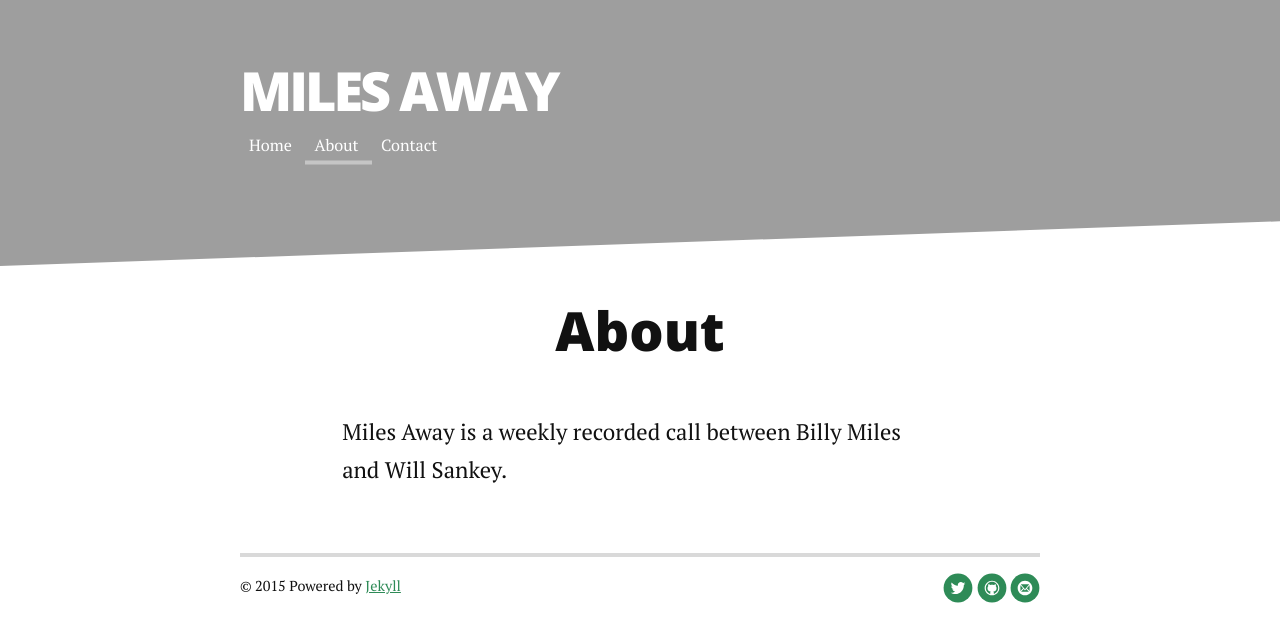
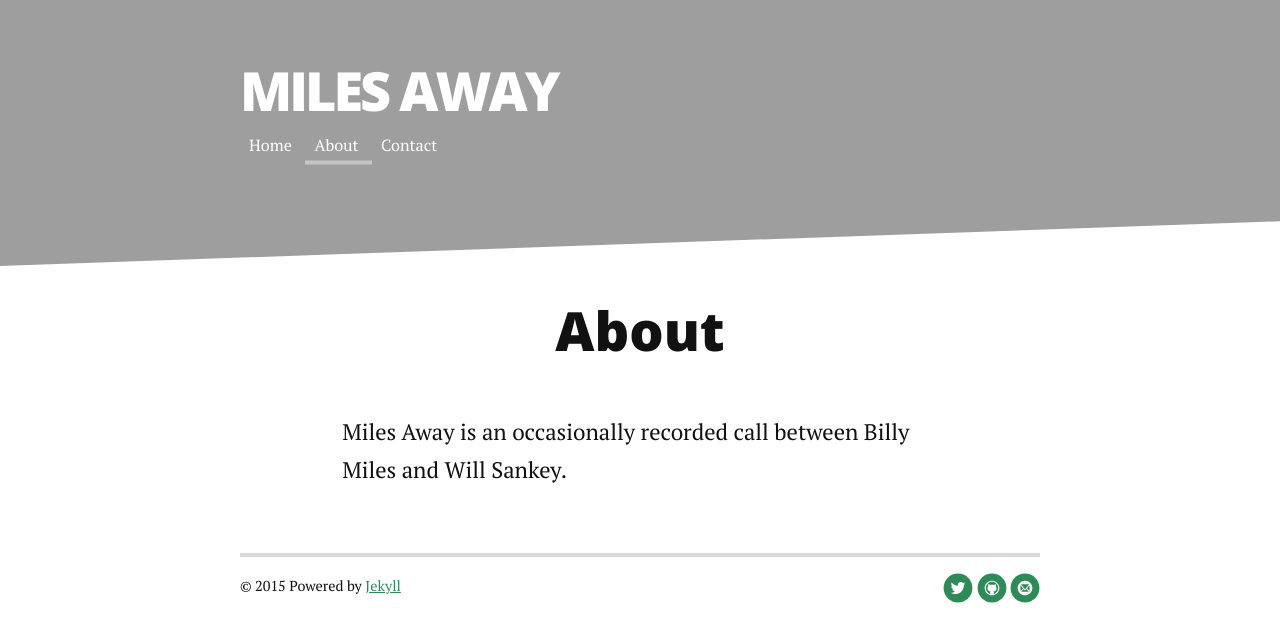
Before and after one commit to wsankey/miles-away, a Jekyll site: the page built from about.md, in a window 1280 px wide. Shown: the top 642 px of the page. Built offline with Jekyll 4.4.1, drawn with Linux system fonts in a browser that asks for light colours; nearby versions of some CDN libraries; Markdown is read by kramdown in place of the engine named in the settings.

Commit message:
Updated about.

```diff
--- a/about.md
+++ b/about.md
@@ -5,5 +5,5 @@ title: About Miles Away
 
 <div class="post">
 	<h1 class="pageTitle">About</h1>
-	<p class="intro">Miles Away is a weekly recorded call between Billy Miles and Will Sankey.</p>
+	<p class="intro">Miles Away is an occasionally recorded call between Billy Miles and Will Sankey.</p>
 </div>
```
